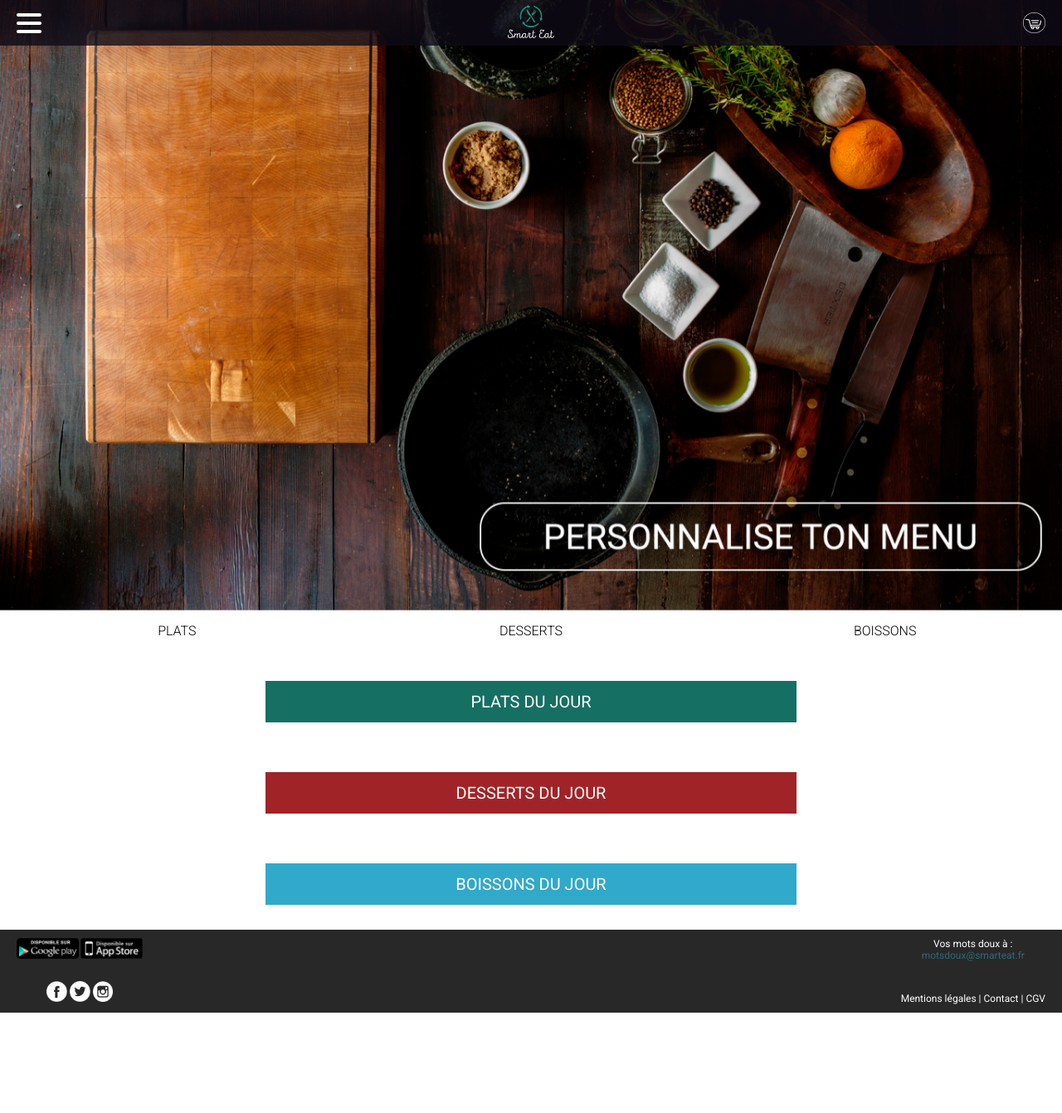
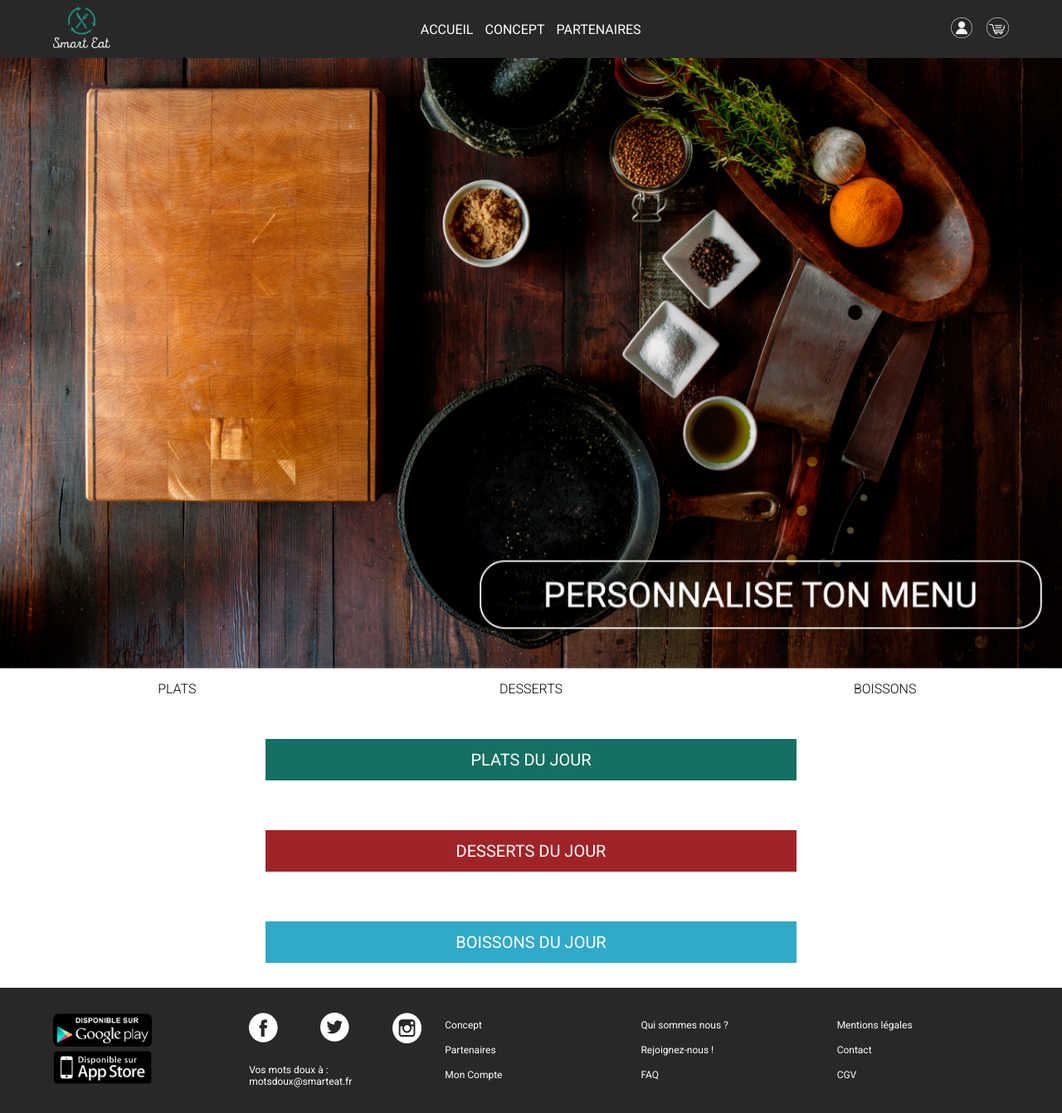
Before and after one commit to AnthonySpault/SmartEat, a PHP site: page / in a window 1280 px wide. Shown: the whole page at 83% size. Before the commit the page ends 1221 px from the top, so only its background shows below. Run offline with PHP 8.4, Linux system fonts and the light colour scheme; data that the repository does not hold is empty; some libraries are stand-ins or nearby versions.

Commit message:
Header and footer for tablet/desktop

```diff
--- a/assets/css/style.css
+++ b/assets/css/style.css
@@ -111,6 +111,10 @@ body {
 
 
 /* HEADER */
+
+#desktop-header {
+    display: none;
+}
 
 #mobile-header {
     width: 100%;
@@ -239,6 +243,10 @@ body {
 }
 
 /* FOOTER */
+
+#desktop-footer {
+    display: none;
+}
 
 #mobile-footer {
     width: 100%;
@@ -1112,3 +1120,109 @@ body {
 .partners img {
     width: 30px;
 }
+
+@media screen and (min-width:768px) {
+
+    /* HEADER */
+
+    #mobile-header {
+        display: none;
+    }
+
+    #desktop-header {
+        display: flex;
+        justify-content: space-between;
+        background: #282828;
+        align-items: center;
+        height: 70px;
+        width: 90%;
+        padding: 0 5%;
+    }
+
+    #desktop-header .logo {
+        height: 50px;
+    }
+
+    #desktop-header .nav {
+        display: flex;
+        justify-content: center;
+        width: 40%;
+    }
+
+    #desktop-header .nav a {
+        color: white;
+        text-decoration: none;
+        text-transform: uppercase;
+        margin: 0 7px;
+    }
+
+    #desktop-header .profilecart {
+        display: flex;
+        justify-content: space-between;
+        width: 70px;
+    }
+
+    #desktop-header .profilecart img {
+        height: 25px;
+    }
+
+    /* FOOTER */
+
+    #mobile-footer {
+        display: none;
+    }
+
+    #desktop-footer {
+        display: flex;
+        justify-content: space-between;
+        align-items: center;
+        height: 100px;
+        background: #282828;
+        width: 90%;
+        padding: 2% 5%;
+        color: white;
+        font-size: 12px;
+    }
+
+    #desktop-footer div {
+        height: 90%;
+        width: 18%;
+    }
+
+    #desktop-footer a {
+        color: white;
+        text-decoration: none;
+    }
+
+    #desktop-footer .appstores {
+        display: flex;
+        flex-direction: column;
+        justify-content: space-around;
+    }
+
+    #desktop-footer .appstores img {
+        height: 40px;
+    }
+
+    #desktop-footer .social {
+        display: flex;
+        flex-direction: column;
+        justify-content: space-around;
+    }
+
+    #desktop-footer .social div {
+        display: flex;
+        width: 100%;
+        justify-content: space-between;
+    }
+
+    #desktop-footer .social div img {
+        width: 35px;
+    }
+
+    #desktop-footer .column {
+        display: flex;
+        flex-direction: column;
+        justify-content: space-around;
+    }
+}
--- a/views/layout.html.twig
+++ b/views/layout.html.twig
@@ -37,6 +37,25 @@
             <a href="?action=cart" class="basket"><img src="assets/images/basket.png" alt="Logo ajouter au pannier"></a>
         </header>
 
+        <header id="desktop-header">
+            <a href="?action=home"><img src="assets/images/logo.png" alt="Logo Smart Eat" class="logo"></a>
+            <div class="nav">
+                <a href="?action=home">Accueil</a>
+                <a href="?action=concept">Concept</a>
+                <a href="?action=partners">Partenaires</a>
+                {% if SessionEmail is defined and user.role == 'admin'  %}
+                <a href="?action=admin">Admin</a>
+                {% endif %}
+                {% if SessionEmail is defined  %}
+                <a href="?action=logout">Deconnexion</a>
+                {% endif %}
+            </div>
+            <div class="profilecart">
+                <a href="?action=profile"><img src="assets/images/profile.png" alt="Logo profil"></a>
+                <a href="?action=cart"><img src="assets/images/basket.png" alt="Logo ajouter au pannier"></a>
+            </div>
+        </header>
+
         {% block content %}{% endblock %}
 
         <footer id="mobile-footer">
@@ -57,5 +76,35 @@
             </div>
         </footer>
 
+        <footer id="desktop-footer">
+            <div class="appstores">
+                <a href="#"><img src="assets/images/android.png" alt="Play Store"></a>
+                <a href="#"><img src="assets/images/apple.png" alt="App Store"></a>
+            </div>
+            <div class="social">
+                <div>
+                    <a href="#"><img src="assets/images/facebook.png" alt="Facebook"></a>
+                    <a href="#"><img src="assets/images/twitter.png" alt="Twitter"></a>
+                    <a href="#"><img src="assets/images/instagram.png" alt="Instagram"></a>
+                </div>
+                <p>Vos mots doux à :<br /><a class="mail" href="mailto:motsdoux@smarteat.fr">motsdoux@smarteat.fr</a></p>
+            </div>
+            <div class="column">
+                <a href="?action=concept">Concept</a>
+                <a href="?action=partners">Partenaires</a>
+                <a href="?action=profile">Mon Compte</a>
+            </div>
+            <div class="column">
+                <a href="#">Qui sommes nous ?</a>
+                <a href="#">Rejoignez-nous !</a>
+                <a href="#">FAQ</a>
+            </div>
+            <div class="column">
+                <a href="#">Mentions légales</a>
+                <a href="#">Contact</a>
+                <a href="#">CGV</a>
+            </div>
+        </footer>
+
     </body>
 </html>
```
Also changed, not shown: assets/images/profile.png (added).
